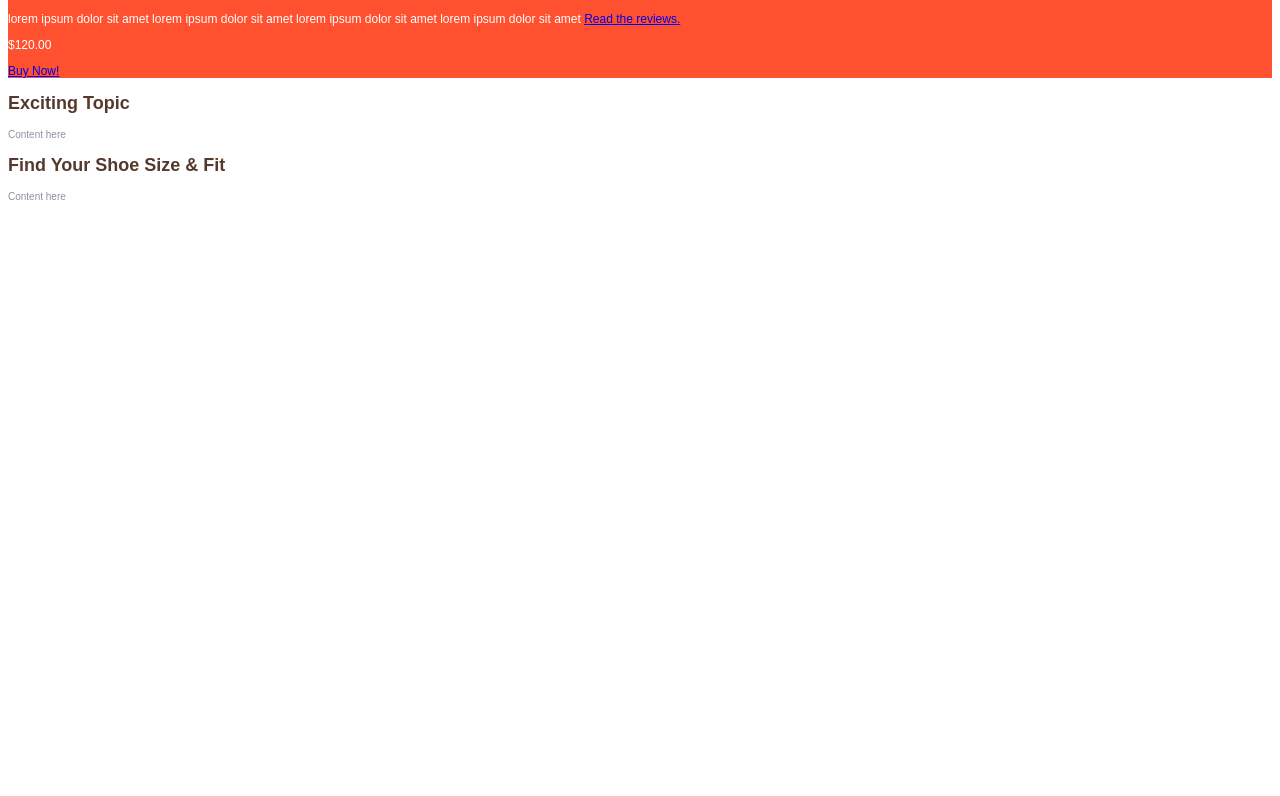
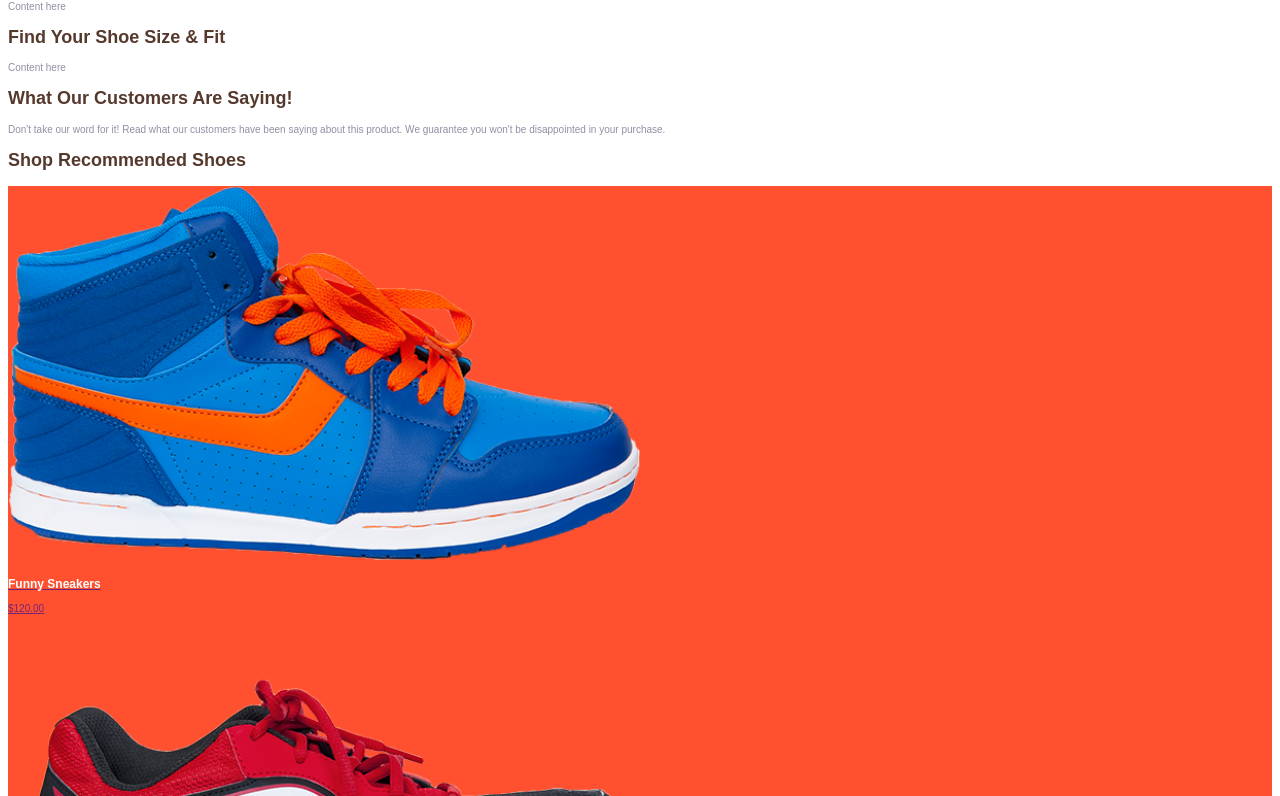
Before and after one commit to bapetersen2124/Foundations_Homework, a plain HTML site: page index.html in a window 1280 px wide. Shown: the part 647-1443 px from the top of the page. Before the commit the page ends 859 px from the top, so only its background shows below. Drawn offline with Linux system fonts and the light colour scheme.

Commit message:
Final commit of 02/21
Finished. Few questions including:
- Why text-decoration-color did not register
- How I can edit automatically added 8px margins

```diff
--- a/index.html
+++ b/index.html
@@ -8,18 +8,37 @@
   <body>
     <img class="logo" src="images/logo.jpg" alt="Sneaker Logo">
     <div>
-      <p><a href="###" style="font-size:14px;">&larr;Back to all shoes</a>
+      <p><a href="###" class="link-text">&larr;Back to all shoes</a>
         <img class="header-image" src="images/shoe1.png" alt="Converse is KING"></p>
       <h1 class="header-text">Quick Sneakers</h1>
-      <p class="white-text">lorem ipsum dolor sit amet lorem ipsum dolor sit amet lorem ipsum dolor sit amet lorem ipsum dolor sit amet <a href="###">Read the reviews.</a> </p>
+      <p class="white-text">lorem ipsum dolor sit amet lorem ipsum dolor sit amet lorem ipsum dolor sit amet lorem ipsum dolor sit amet <a href="###" class="link-text">Read the reviews.</a> </p>
       <p class="white-text">$120.00</p>
-      <p class="white-text"><a href="###">Buy Now!</a></p>
+      <p><a href="###" class="link-text">Buy Now!</a></p>
     </div>
     <section>
       <h2 class="h2-text">Exciting Topic</h2>
         <p class="black-text">Content here</p>
       <h2 class="h2-text">Find Your Shoe Size &amp; Fit</h2>
         <p class="black-text">Content here</p>
+      <h2 class="h2-text">What Our Customers Are Saying!</h2>
+        <p class="black-text">Don't take our word for it! Read what our customers have been saying about this product. We guarantee you won't be disappointed in your purchase.</p>
+      <h2 class="h2-text">Shop Recommended Shoes</h2>
     </section>
+    <div>
+      <img class="body-image" src="images/shoe2.png" alt="Display Shoe 2">
+        <p class="sneaker-descriptor" style="color:#ffffff;">Funny Sneakers</p>
+        <p class="link-text">$120.00</p>
+      <img class="body-image" src="images/shoe3.png" alt="Display Shoe 3">
+        <p class="sneaker-descriptor">Funny Sneakers</p>
+        <p class="link-text">$120.00</p>
+      <img class="body-image" src="images/shoe4.png" alt="Display Shoe 4">
+        <p class="sneaker-descriptor">Funny Sneakers</p>
+        <p class="link-text">$120.00</p>
+    </div>
+    <footer>
+      <p><img class="logo" src="images/logo.jpg" alt="Sneaker Logo"><a href="###" class="link-text">Shipping</a> |
+      <a href="###" class="link-text">Terms &amp; Conditions</a> | <a href="###" class="black-text" style="text-decoration:none;">&copy; Copyright 2017. Sneaker Shop, LLC.</a>
+      </p>
+    </footer>
   </body>
 </html>
--- a/style.css
+++ b/style.css
@@ -9,7 +9,7 @@ div {
 }
 
 .header-image {
-  width:75%;
+  width:55%;
 }
 
 .header-text {
@@ -21,7 +21,7 @@ div {
 
 .white-text {
   color:#fff;
-  font-size:12px;
+  font-size:10px;
   font-family:sans-serif;
 }
 
@@ -36,3 +36,23 @@ div {
   font-size:10px;
   font-family:sans-serif;
 }
+
+.link-text {
+  color:#762478;
+  font-size:10px;
+  font-family:sans-serif;
+  text-decoration:underline;
+}
+
+.body-image {
+  width:50%;
+}
+
+.sneaker-descriptor {
+  color:#ffffff;
+  font-size:12px;
+  font-family:sans-serif;
+  text-decoration:underline;
+  text-decoration-color: #762478;
+  font-weight:bold;
+}
```
